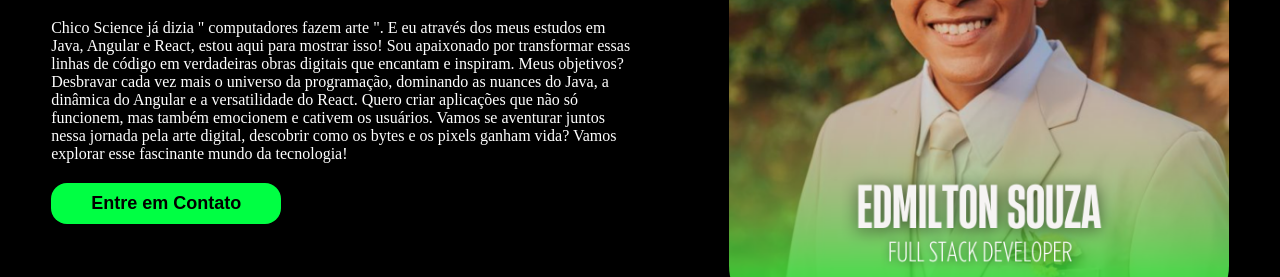
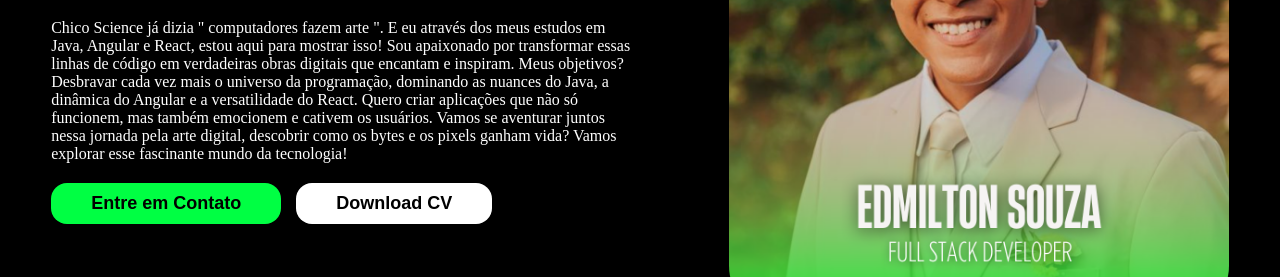
Before and after one commit to Edmilt0n/Portifolio_HTML_CSS_JS, a plain HTML site: page index.html in a window 1280 px wide. Shown: the part 523-800 px from the top of the page. Drawn offline with nearby package versions, Linux system fonts and the light colour scheme.

Commit message:
adição de ícone e botão download CV

```diff
--- a/css/style.css
+++ b/css/style.css
@@ -129,6 +129,29 @@ section.topo-do-site .flex {
         top: 30px;
     }
 }
+
+.topo-do-site .contato-download {
+    display: flex;
+    flex-direction: row;
+    gap: 15px;
+}
+
+.topo-do-site .btn-download button{
+    padding: 10px 40px;
+    font-size: 18px;
+    font-weight: 600;
+    background-color: #fff;
+    border-radius: 16px;
+    border: 0;
+    cursor: pointer;
+    transition: .2s;
+}
+
+.topo-do-site .btn-download button:hover {
+    box-shadow: 0px 0px 200px #00ff4471;
+    transform: scale(1.05);
+}
+
 
 /* CSS ESTILO DAS ESPECIALIDADES */
 
--- a/index.html
+++ b/index.html
@@ -6,15 +6,15 @@
     <!-- Fonte -->
     <link rel="preconnect" href="https://fonts.googleapis.com">
     <link rel="preconnect" href="https://fonts.gstatic.com" crossorigin>
-    <link href="https://fonts.googleapis.com/css2?family=Poppins:ital,wght@0,100;0,200;0,300;0,400;0,500;0,600;0,700;0,800;0,900;1,100;1,200;1,300;1,400;1,500;1,600;1,700;1,800;1,900&display=swap"
-    rel="stylesheet">
+    <link href="https://fonts.googleapis.com/css2?family=Poppins:ital,wght@0,100;0,200;0,300;0,400;0,500;0,600;0,700;0,800;0,900;1,100;1,200;1,300;1,400;1,500;1,600;1,700;1,800;1,900&display=swap" rel="stylesheet">
     <!-- Fonte fim -->
     <!--Bootstrap icons-->
     <link rel="stylesheet" href="https://cdn.jsdelivr.net/npm/bootstrap-icons@1.11.3/font/bootstrap-icons.min.css">
     <!--Bootstrap icons-->
     <link rel="stylesheet" href="css/style.css">
     <script src="JS/script.js"></script>
-    <title>Edmilton Souza</title>
+    <title>Portifolio | Edmilton Souza</title>
+    <link rel="icon" href="img/icon.png" type="image/x-icon">
 </head>
 <body>
 
@@ -56,10 +56,18 @@
                         Meus objetivos? Desbravar cada vez mais o universo da programação, dominando as nuances do Java, a dinâmica do Angular e a versatilidade do React. Quero criar aplicações que não só funcionem, mas também emocionem e cativem os usuários.
 
                         Vamos se aventurar juntos nessa jornada pela arte digital, descobrir como os bytes e os pixels ganham vida? Vamos explorar esse fascinante mundo da tecnologia! </p>
-                    <div class="btn-contato">
+
+                    <div class="contato-download">
+                        <div class="btn-contato">
                         <a href="#">
                             <button>Entre em Contato</button>
                         </a>
+                    </div>
+                    <div class="btn-download">
+                        <a href="assets/Edmilton Souza (t).pdf" target="_blank">
+                            <button>Download CV</button>
+                        </a>
+                    </div>
                     </div>
                 </div>
 
```
Also changed, not shown: img/icon.png (added), 1 other file.
